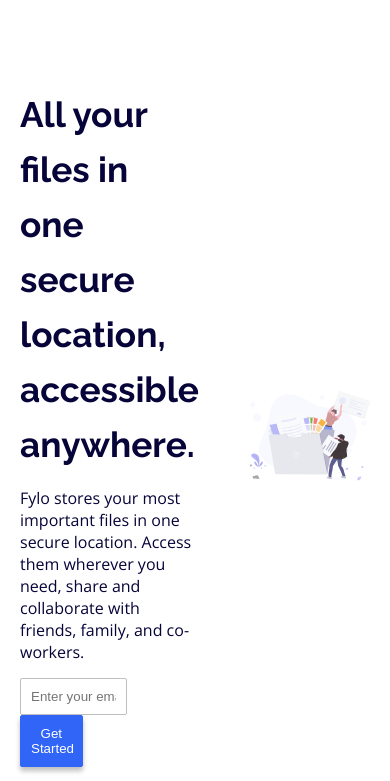
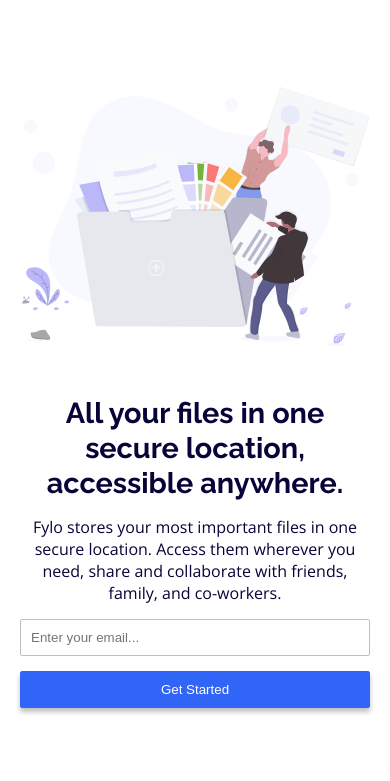
Before and after one commit to johannamag/frontendmentor-fylo-lp-two-columns, a plain HTML site: page index.html in a window 390 px wide. Shown: the part 63-844 px from the top of the page. Drawn offline with nearby package versions, Linux system fonts and the light colour scheme.

Commit message:
added media queries hero section

```diff
--- a/style.css
+++ b/style.css
@@ -190,3 +190,27 @@ h3 {
   color: red;
   opacity: 0;
 }
+
+@media screen and (max-width: 729px) {
+  .grid {
+    grid-template-columns: repeat(1, 1fr);
+    text-align: center;
+  }
+  .hero-img {
+    grid-row: 1 / 2;
+  }
+}
+
+@media screen and (max-width: 495px) {
+  #email {
+    width: 100%;
+    margin-bottom: 15px;
+  }
+  .form-btn {
+    width: 100%;
+  }
+  .heading {
+    font-size: 1.8rem;
+    line-height: 35px;
+  }
+}
```
